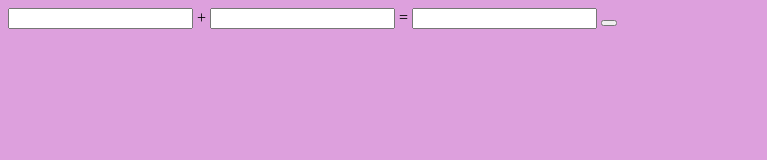
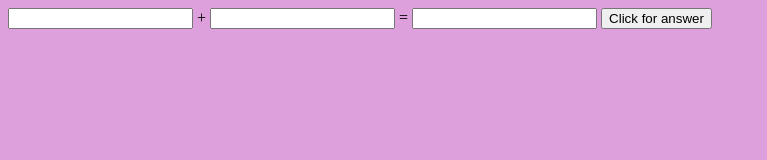
Before and after one commit to carryegaulin31/web-calculator, a plain HTML site: page index.html in a window 1280 px wide. Shown: the whole page, without its empty margins (0-767 px from the left). Drawn offline with Linux system fonts and the light colour scheme.

Commit message:
answer-part-one

```diff
--- a/index.html
+++ b/index.html
@@ -20,7 +20,8 @@
 			<input id="number1" type="text" name="number1"> +
 			<input id="number2" type="text" name="number2"> =
 			<input id="answer" type="text" name="answer">
-			<button type="button" name="Add" value="Answer" onclick="sum()">
+			<!-- <button type="button" name="Add" value="Answer" onclick="sum()"> -->
+			<input type="button" value="Click for answer" onclick="sum()">
 		</form>
 
 	</body>
```
